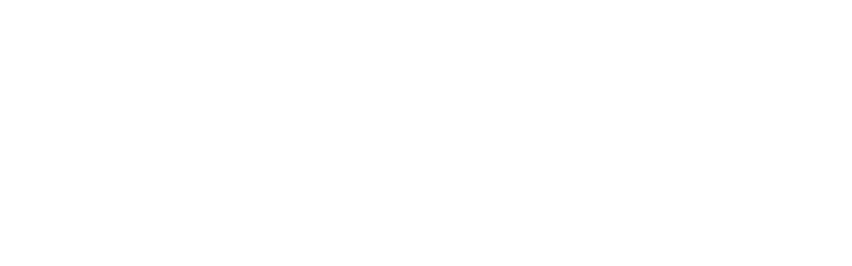
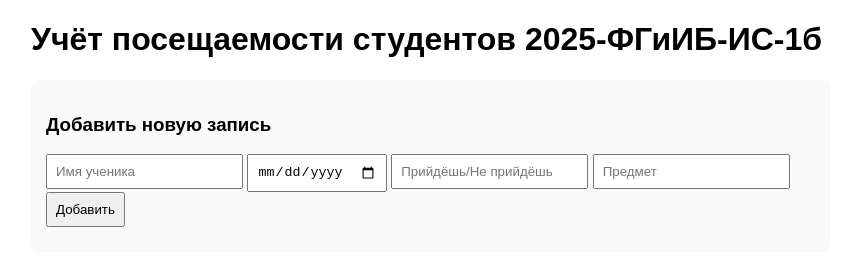
Before and after one commit to YuRaN4K/Poseshaemost_studentov, a plain HTML site: page index.html in a window 1280 px wide. Shown: the whole page, without its empty margins (209-1061 px from the left). Drawn offline with Linux system fonts and the light colour scheme.

Commit message:
front1.1

```diff
--- a/index.html
+++ b/index.html
@@ -12,5 +12,20 @@
     </style>
 </head>
 <body>
+
+    <h1>Учёт посещаемости студентов 2025-ФГиИБ-ИС-1б</h1>
+
+    <!-- Форма создания -->
+    <div style="background: #f9f9f9; padding: 15px; border-radius: 8px;">
+        <h3>Добавить новую запись</h3>
+        <div class="form-group">
+            <input type="text" id="name" placeholder="Имя ученика">
+            <input type="date" id="date">
+            <input type="text" id="description" placeholder="Прийдёшь/Не прийдёшь">
+            <input type="text" id="subject" placeholder="Предмет">
+            <button onclick="createItem()">Добавить</button>
+        </div>
+    </div>
+
 </body>
 </html>
```
